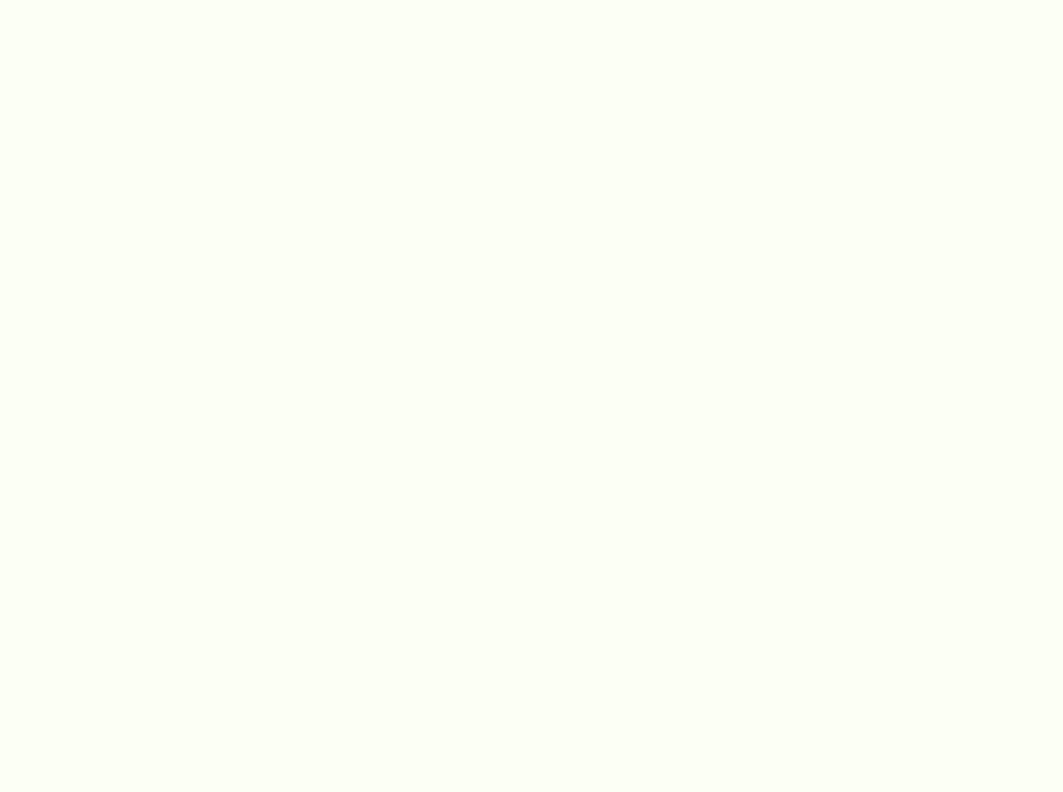
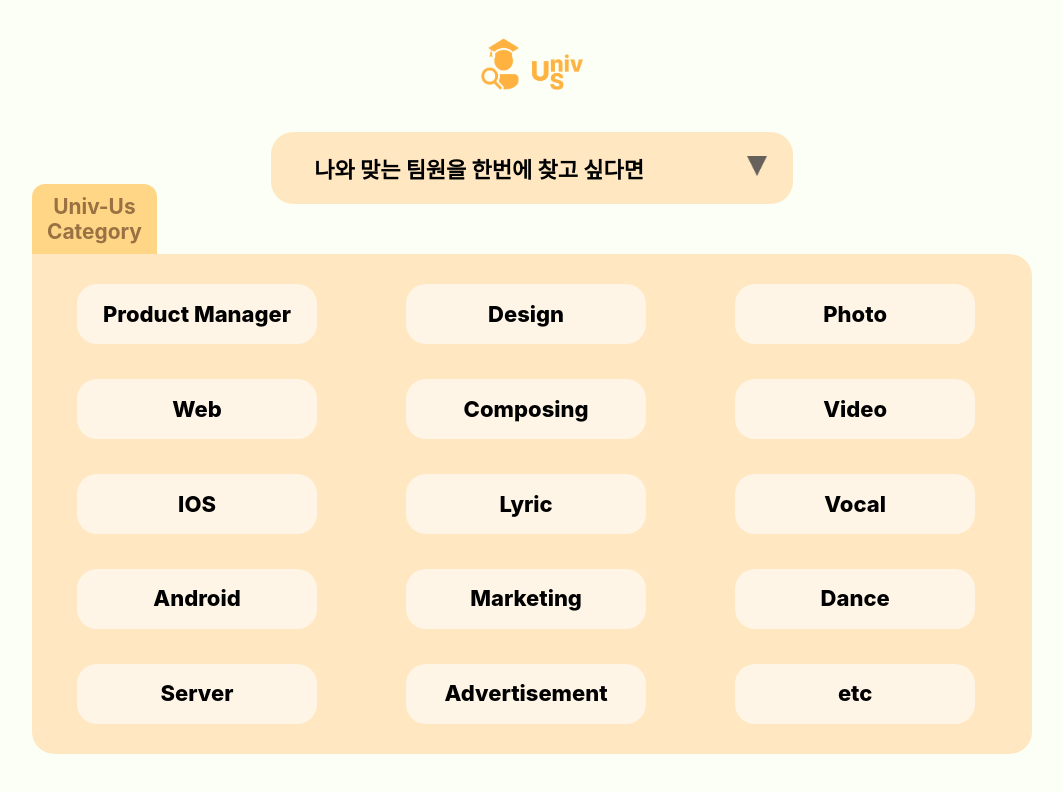
Before and after one commit to 2023-AHEUNGTHON/Team_6, a React (Create React App) app: page /Mypage in a window 1280 px wide. Before the commit this address had no page. Shown: the top 792 px of the page, without its empty margins (108-1171 px from the left). Built offline with nearby package versions, Linux system fonts and the light colour scheme.

Commit message:
feat: 메인페이지 추가

```diff
--- a/package.json
+++ b/package.json
@@ -10,7 +10,7 @@
     "react-calendar": "^4.6.1",
     "react-dom": "^18.2.0",
     "react-router-dom": "^6.20.0",
-    "react-scripts": "5.0.1",
+    "react-scripts": "^5.0.1",
     "styled-components": "^6.1.1",
     "web-vitals": "^2.1.4"
   },
--- a/src/App.jsx
+++ b/src/App.jsx
@@ -8,6 +8,7 @@ import WritePost from "./pages/WritePost";
 import DetailPost from "./pages/DetailPost";
 import Chat from "./pages/Chat";
 import ChatList from "./pages/ChatList";
+import Mypage from "./pages/Mypage/Mypage";
 
 function App() {
   return (
@@ -15,6 +16,7 @@ function App() {
       <Router>
         <ScrollToTop />
         <Routes>
+          <Route path="/Mypage" element={<Mypage />} />
           <Route path="/" element={<Login />} />
           <Route path="/sign-up" element={<SignUp />} />
           <Route path="/chat-list" element={<ChatList />} />
--- /dev/null
+++ b/src/pages/Mypage/Mypage.css
@@ -0,0 +1,169 @@
+    /* App.css*/
+
+    /* @viewport {
+        width: 1280px;
+        height: 1139px;
+        min-width: 1280px;
+        min-height: 1139px;
+        background-color: #FCFFF5 !important;
+    } */
+
+    .Mypage {
+        width: 100vw;
+    }
+/*
+    .App-logo {
+        height: 40vmin;
+        pointer-events: none;
+    } */
+/*
+    @media (prefers-reduced-motion: no-preference) { */
+        /* .App-logo {
+        animation: App-logo-spin infinite 20s linear;
+        }
+    }
+
+    .App-header {
+        background-color: #282c34;
+        min-height: 100vh;
+        display: flex;
+        flex-direction: column;
+        align-items: center;
+        justify-content: center;
+        font-size: calc(10px + 2vmin);
+        align-items: center;
+    }
+
+    .App-link {
+
+    }
+
+    @keyframes App-logo-spin {
+        from {
+        transform: rotate(0deg);
+        }
+        to {
+        transform: rotate(360deg);
+        }
+
+
+    } */
+
+    /*body*/
+    .logo_wrap{
+        text-align: center;
+
+    }
+    .logo1{
+        width:3%;
+        padding-top:3%;
+        padding-bottom:3%;
+        margin-right:1%;
+    }
+    .logo2{
+        width:4%;
+        padding-top:-4%;
+        padding-bottom:3%;
+    }
+
+    /*search*/
+
+    .search_wrap{
+        text-align:center;
+        display:flex;
+        justify-content: space-between;
+        align-items: center;
+        width: 31rem;
+        height: 4.5rem;
+        flex-shrink: 0;
+        border-radius: 1.39006rem;
+        background: #FFE7C2;
+        margin:auto;
+        padding-right:2%;
+    }
+
+    .s_text{
+        display: flex;
+        width: 24.125rem;
+        height: 4.5rem;
+        flex-direction: column;
+        justify-content: center;
+        flex-shrink: 0;
+        font-size:22px;;
+        font-weight:bold;
+        padding-left:3%;
+    }
+
+    .s_img{
+        width: 1.25rem;
+        height: 1.25rem;
+        margin-right:10%;
+        padding-left:0;
+        margin-left:0;
+    }
+
+    .menu_big_wrap{
+        margin: 0 auto;
+        width: 62.5rem;
+    }
+
+    .menu_wrap{
+        border-radius: 0.816rem 0.816rem 0rem 0rem;
+        background: #FFD686;
+        padding: 10px 15px;
+        width: fit-content;
+        flex-shrink: 0;
+        margin-top:-2%;
+
+    }
+
+    .m_text{
+        text-align: center;
+        align-items: center;
+        color: #997142 !important;
+        font-family: Inter;
+        font-size: 1.30556rem;
+        font-style: normal;
+        font-weight: bold;
+        line-height: normal;
+    }
+
+    /* 박스들 */
+
+    .container {
+        display: flex;
+        flex-wrap: wrap;
+        justify-content: space-around;
+        align-items: center;
+        margin:auto;
+        width: 62.5rem;
+        height: 31.25rem;
+        flex-shrink: 0;
+        border-radius: 0rem 1.39006rem 1.39006rem 1.39006rem;
+        background: #FFE7C2;
+        padding: 1% 0 1% 1%;
+        padding-right:0;
+        box-sizing: border-box;
+    }
+
+    .box {
+        width: 15rem;
+    height: 3.75rem;
+    flex-shrink: 0;
+    border-radius: 1.25rem;
+    background: #FFF5E6;
+        margin: 5px;
+        display: flex;
+        justify-content: center;
+        align-items: center;
+        margin-right:3%;
+        color: #000 !important;
+        color: #000;
+
+    text-align: center;
+    font-family: Inter;
+    font-size: 1.375rem;
+    font-style: normal;
+    font-weight: 800;
+    line-height: 3.93488rem; /* 286.172% */
+    }
--- /dev/null
+++ b/src/pages/Mypage/Mypage.js
@@ -0,0 +1,44 @@
+import React from 'react';
+import './Mypage.css';
+import logo1 from '../../img/icon.png';
+import logo2 from '../../img/univ-us.png';
+import Polygon from '../../img/Polygon.png';
+
+function Mypage(){
+    return(
+        <div className="Mypage">
+            <div class="logo_wrap">
+                <img class="logo1" src={logo1}/>
+                <img class="logo2" src={logo2}/>
+            </div>
+            <div class="search_wrap">
+                <div class="s_text">나와 맞는 팀원을 한번에 찾고 싶다면</div>
+                <div ><img class="s_img" src={Polygon}/></div>
+            </div>
+            <div class="menu_big_wrap">
+                <div class="menu_wrap">
+                    <div class="m_text">Univ-Us<br/>Category</div>
+                </div>
+            </div>
+            <div class="container">
+                <div class="box">Product Manager</div>
+                <div class="box">Design</div>
+                <div class="box">Photo</div>
+                <div class="box">Web</div>
+                <div class="box">Composing</div>
+                <div class="box">Video</div>
+                <div class="box">IOS</div>
+                <div class="box">Lyric</div>
+                <div class="box">Vocal</div>
+                <div class="box">Android</div>
+                <div class="box">Marketing</div>
+                <div class="box">Dance</div>
+                <div class="box">Server</div>
+                <div class="box">Advertisement</div>
+                <div class="box">etc</div>
+            </div>
+        </div>
+    )
+}
+
+export default Mypage;
```
Also changed, not shown: src/img/Polygon.png (added), 1 other file (tests, documents, lock files or other folders).
